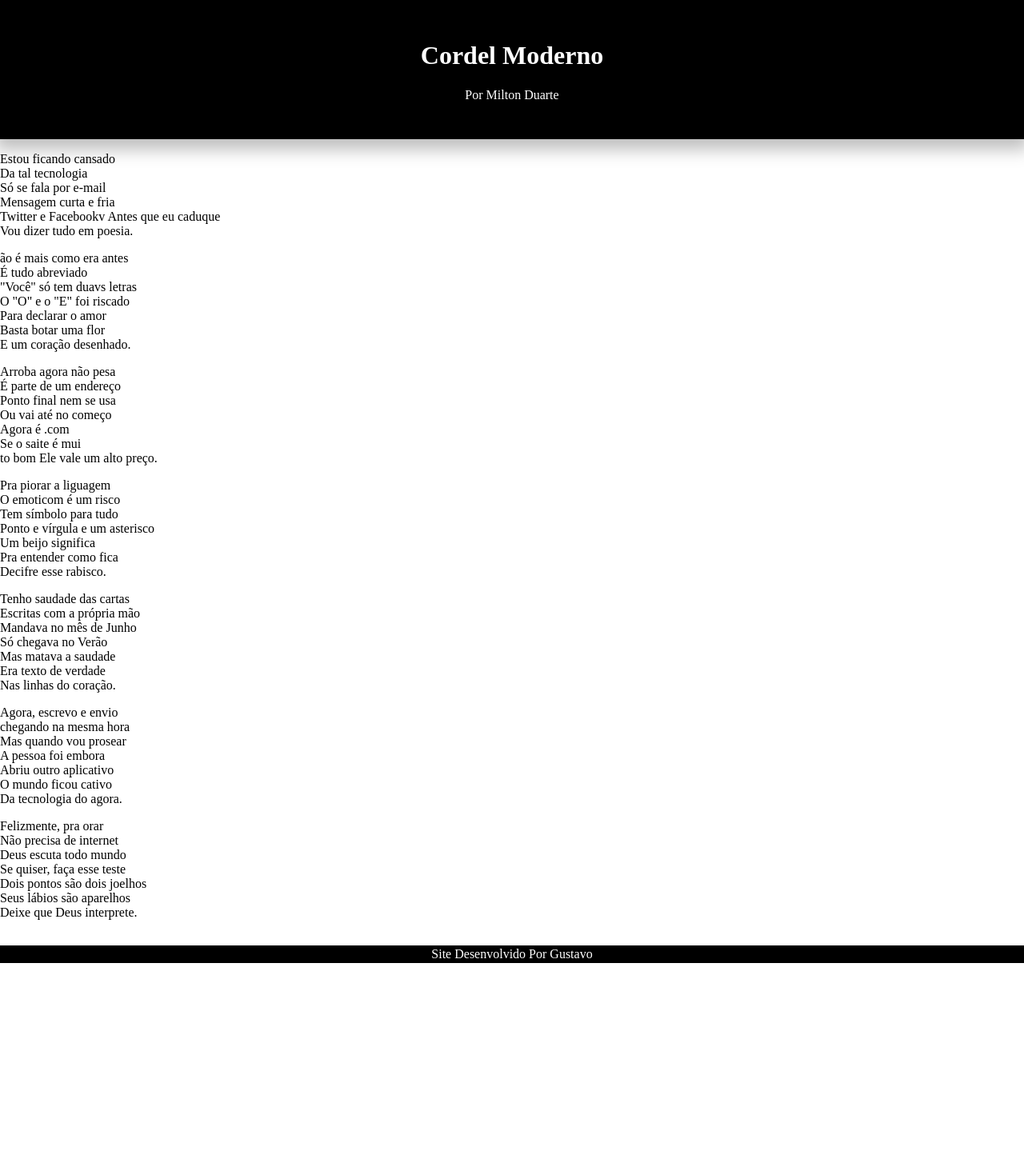
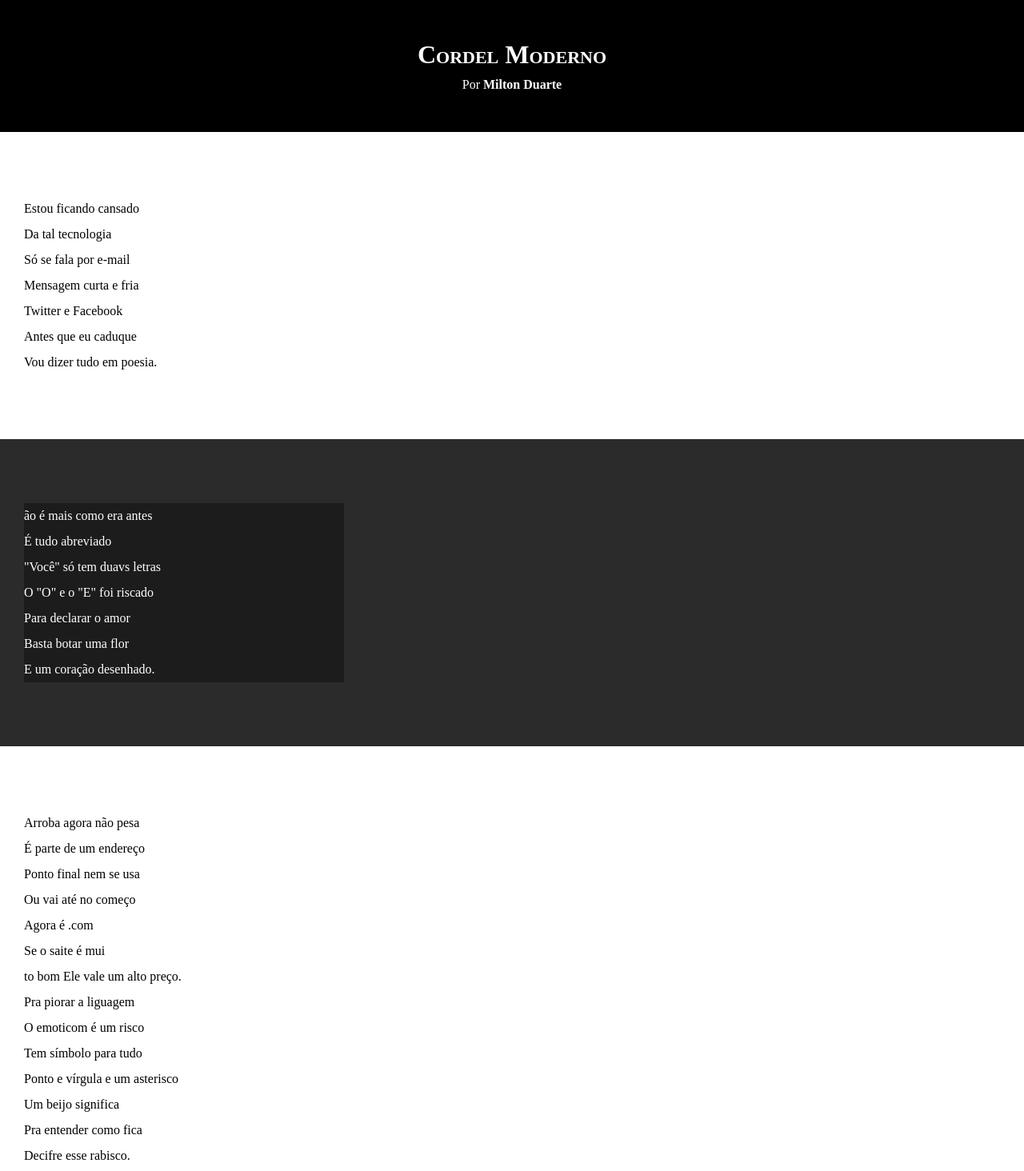
Before and after one commit to guhenrih/html-css, a plain HTML site: page desafios/des02/projeto-cordel.html in a window 1280 px wide. Shown: the top 1464 px of the page at 80% size. Before the commit the page ends 1204 px from the top, so only its background shows below. Drawn offline with Linux system fonts and the light colour scheme.

Commit message:
atualozei css

```diff
--- a/desafios/des02/estilo/style.css
+++ b/desafios/des02/estilo/style.css
@@ -1,44 +1,68 @@
 @charset "UTF-8";
 
-body {
+*{
     margin: 0px;
     padding: 0px;
-    margin-bottom: -16px;
+}
+
+html, body {
+    min-height: 100vh;
+    background-color: darkgray;
 }
 
 header {
     background-color: black;
     color: white;
-    padding: 30px;
     text-align: center;
     box-shadow: 0px 7px 20px 6px rgba(0, 0, 0, 0.26);
 }
 
-header > p > a {
+header > h1 {
+    padding-top: 50px;
+    padding-bottom: 10px;
+    font-variant: small-caps;
+}
+
+header > p {
+    padding-bottom: 50px;
+}
+
+a {
     text-decoration: none;
     color: white;
+    font-weight: bolder;
 }
 
-header > p > a:hover {
+a:hover {
     text-decoration: underline;
+}
+
+section {
+    padding-top: 10vh;
+    padding-bottom: 10vh;
+    line-height: 2em;
+    padding-left: 30px;
+}
+
+.normal {
+    background-color: white;
+    color: black;
+}
+
+.imagem {
+    background-color: rgb(43, 43, 43);
+    color: white;
+
+}
+
+.imagem > p {
+    background-color: rgba(0, 0, 0, 0.342);
+    width: 400px;
 }
 
 footer {
     background-color: black;
     color: white;
     text-align: center;
-    margin-top: 32px;
+    padding: 5px;
 }
-
-footer p {
-    padding: 2px;
-}
-
-footer p > a {
-    text-decoration: none;
-    color: white;
-}
-
-footer p > a:hover {
-    text-decoration: underline;
-}
--- a/desafios/des02/projeto-cordel.html
+++ b/desafios/des02/projeto-cordel.html
@@ -13,19 +13,19 @@
             Por <a href="https://www.recantodasletras.com.br/poesias/3186743" target="_blank">Milton Duarte</a>
         </p>
     </header>
-        <section>
+        <section class="normal">
             <p>
                 Estou ficando cansado <br>
                 Da tal tecnologia<br>
                 Só se fala por e-mail<br>
                 Mensagem curta e fria<br>
-                Twitter e Facebookv
+                Twitter e Facebook <br>
                 Antes que eu caduque<br>
                 Vou dizer tudo em poesia.<br>
             </p>
         </section>
 
-        <section>
+        <section class="imagem">
             <p>
                 ão é mais como era antes<br>
                 É tudo abreviado<br>
@@ -37,7 +37,7 @@
             </p>
         </section>
 
-        <section>
+        <section class="normal">
             <p>
                 Arroba agora não pesa<br>
                 É parte de um endereço<br>
@@ -59,7 +59,7 @@
             </p>
         </section>
 
-        <section>
+        <section class="imagem">
             <p>
                 Tenho saudade das cartas<br>
                 Escritas com a própria mão<br>
@@ -71,7 +71,7 @@
             </p>
         </section>
 
-        <section>
+        <section class="normal">
             <p>
                 Agora, escrevo e envio<br>
                 chegando na mesma hora<br>
```
